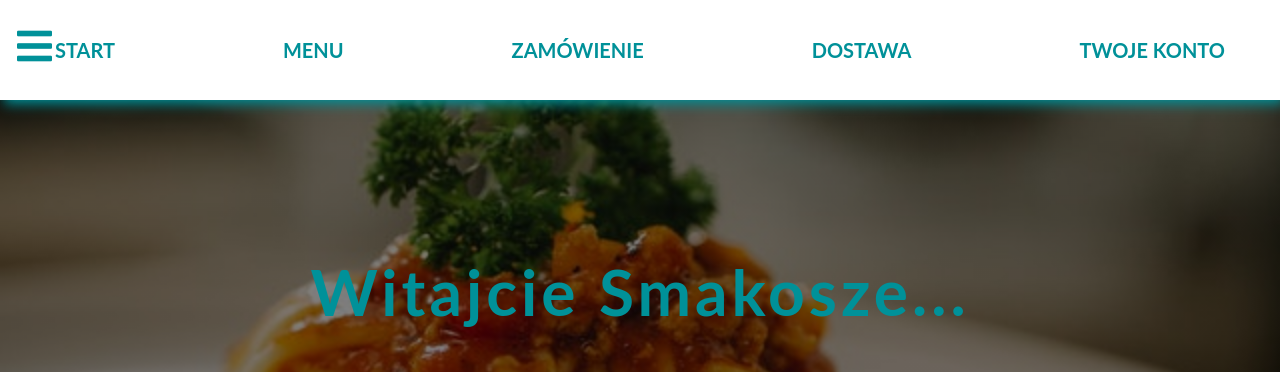
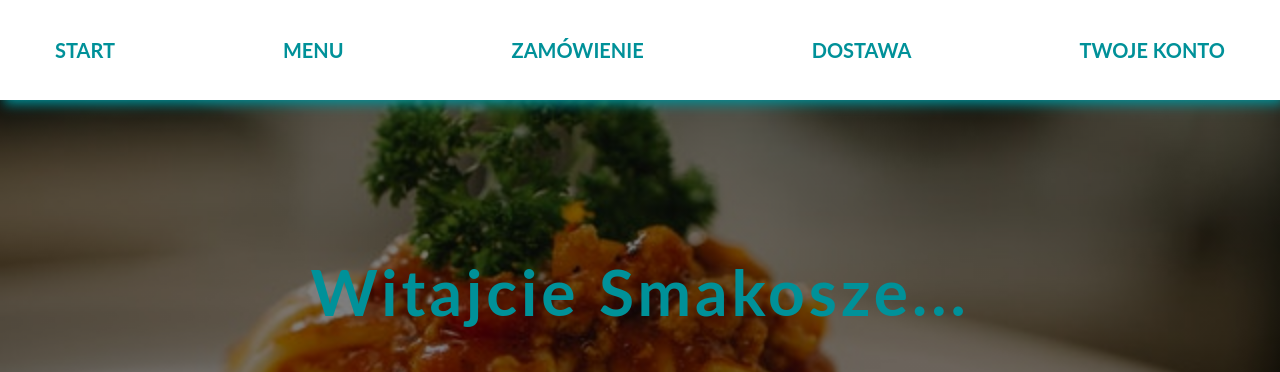
Before and after one commit to lszmytko/restaurant-frontend, a React (Create React App) app: page / in a window 1280 px wide. Shown: the top 372 px of the page. Built offline with nearby package versions, Linux system fonts and the light colour scheme; what react-google-maps would draw is missing.

Commit message:
kamil try

```diff
--- a/src/index.css
+++ b/src/index.css
@@ -175,6 +175,10 @@ button {
   background: var(--clr-primary-9);
 }
 
+.sidebar-invisible{
+  display: none;
+}
+
 input {
   border-radius: var(--radius);
   padding: 0.25rem;
--- a/src/pages/FrontPage.js
+++ b/src/pages/FrontPage.js
@@ -21,7 +21,6 @@ const FrontPage = () => {
   }, []);
   return (
     <div>
-      <Sidebar class="nav-sidebar" />
       <Basket />
       <Navigation />
       <FrontImage />
```
